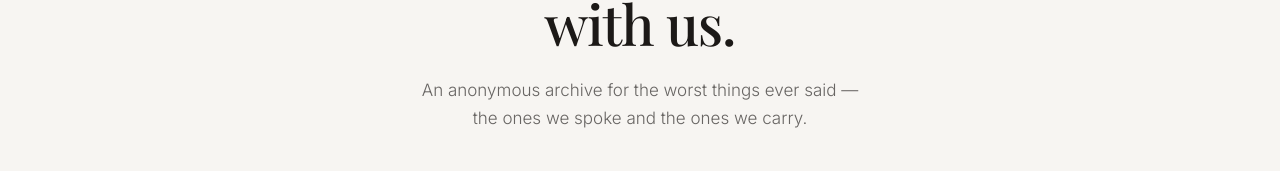
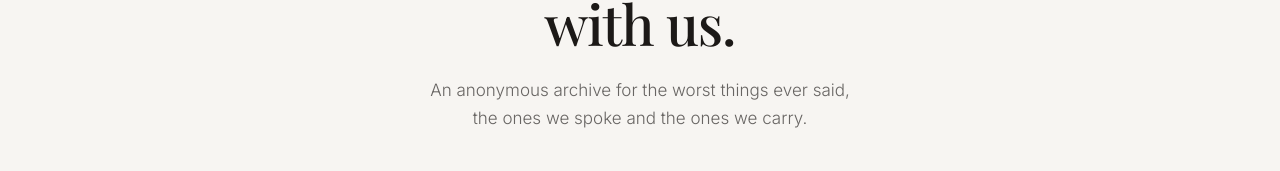
Before and after one commit to teajasvi/said, a Next.js app: page / in a window 1280 px wide. Shown: the part 765-936 px from the top of the page. Built offline with nearby package versions, Linux system fonts and the light colour scheme; no server answers; the database is empty; a web font is replaced by a local one.

Commit message:
copy: replace dash with comma in subtitle

```diff
--- a/app/page.js
+++ b/app/page.js
@@ -59,7 +59,7 @@ export default async function HomePage() {
             Words that stayed<br />with us.
           </h1>
           <p className="section__subtitle">
-            An anonymous archive for the worst things ever said — the ones we spoke and the ones we carry.
+            An anonymous archive for the worst things ever said, the ones we spoke and the ones we carry.
           </p>
           <div style={{ marginTop: '40px', display: 'flex', gap: '12px', justifyContent: 'center', flexWrap: 'wrap' }}>
             <Link href="/share" className="btn btn-primary">Share Your Words</Link>
```
